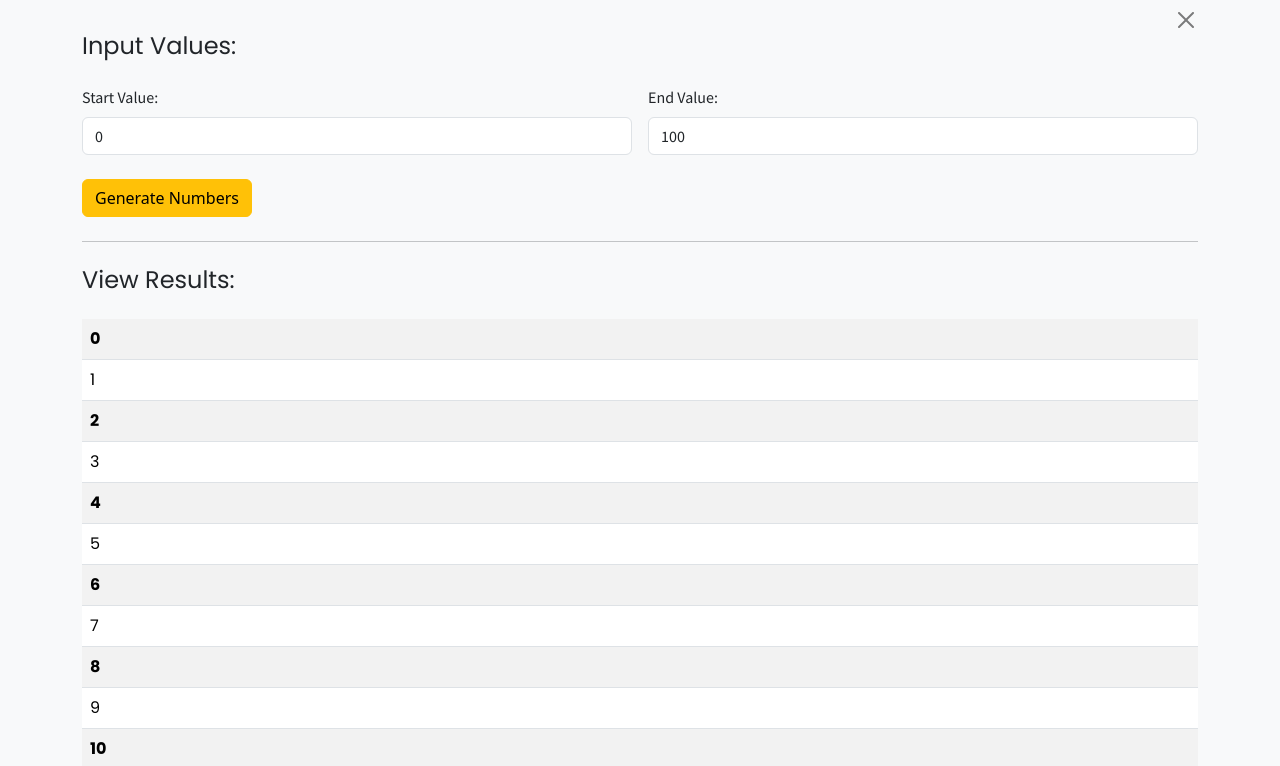
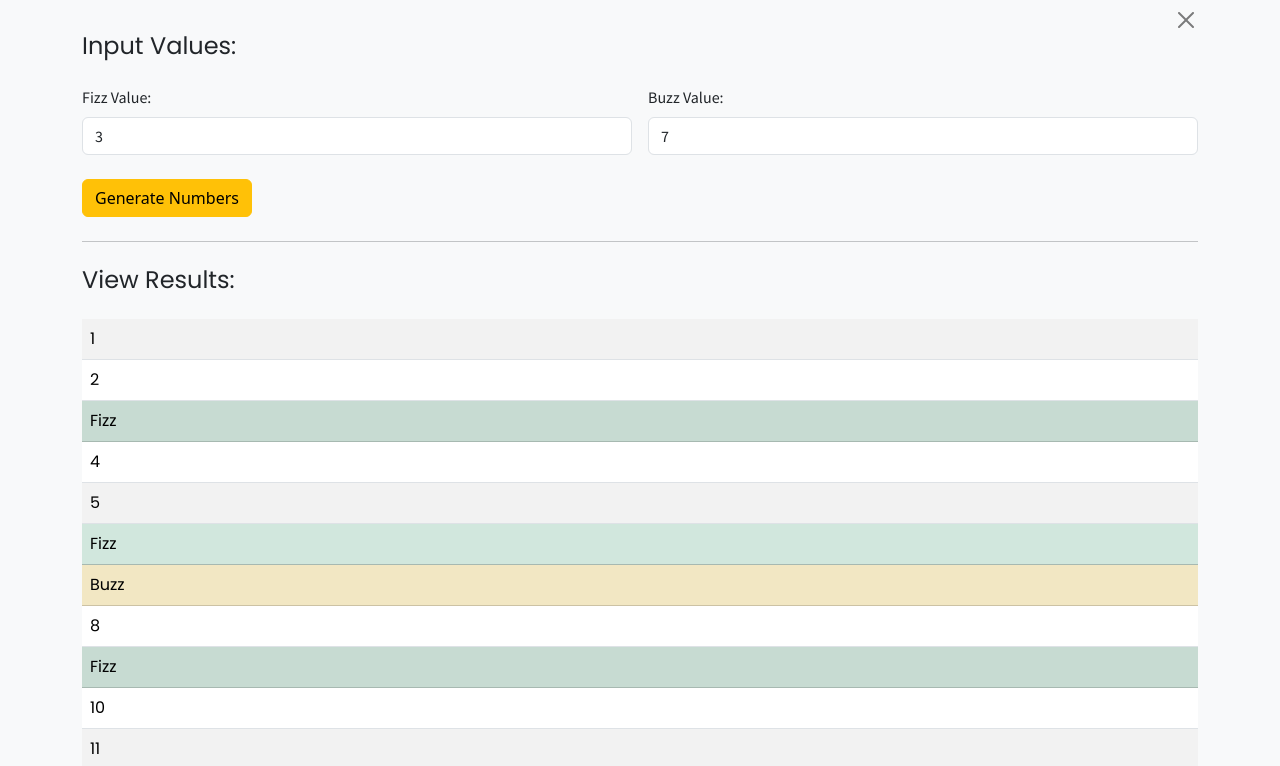
Before and after one commit to rsheppard-dev/fizzbuzz, a website built with Vite: page index.html in a window 1280 px wide. Both pictures are taken after a click on the button "Generate Numbers". Shown: the top 766 px of the page. Built offline with nearby package versions, Linux system fonts and the light colour scheme.

Commit message:
init commit

```diff
--- a/index.html
+++ b/index.html
@@ -3,7 +3,7 @@
 	<head>
 		<meta charset="UTF-8" />
 		<meta name="viewport" content="width=device-width, initial-scale=1.0" />
-		<title>Coding Challenge Template</title>
+		<title>FizzBuzz</title>
 
 		<!-- bootstrap -->
 		<link
@@ -32,31 +32,31 @@
 				></button>
 			</div>
 			<h3 class="h4 text-dark mb-4 font-primary">Input Values:</h3>
-			<div class="row g-3">
+			<form class="row g-3">
 				<div class="col-12 col-sm-6">
-					<label for="startValue" class="form-label font-secondary"
-						>Start Value:</label
+					<label for="fizzValue" class="form-label font-secondary"
+						>Fizz Value:</label
 					>
 					<input
 						type="number"
-						id="startValue"
-						name="startValue"
+						id="fizzValue"
+						name="fizzValue"
 						class="form-control"
 						aria-label="Start Value"
-						value="0"
+						value="3"
 					/>
 				</div>
 				<div class="col-12 col-sm-6">
-					<label for="endValue" class="form-label font-secondary"
-						>End Value:</label
+					<label for="buzzValue" class="form-label font-secondary"
+						>Buzz Value:</label
 					>
 					<input
 						type="number"
-						id="endValue"
-						name="endValue"
+						id="buzzValue"
+						name="buzzValue"
 						class="form-control"
 						aria-label="End Value"
-						value="100"
+						value="7"
 					/>
 				</div>
 				<div>
@@ -65,7 +65,7 @@
 					</button>
 				</div>
 				<div id="error" class="d-none text-bg-danger p-3 rounded"></div>
-			</div>
+			</form>
 
 			<hr />
 
--- a/src/main.ts
+++ b/src/main.ts
@@ -6,33 +6,37 @@ const getValues = (e: Event): void => {
 	e.preventDefault();
 
 	// get elements from html page
-	const startValueInput = document.getElementById(
-		'startValue'
+	const fizzValueInput = document.getElementById(
+		'fizzValue'
 	) as HTMLInputElement;
-	const endValueInput = document.getElementById('endValue') as HTMLInputElement;
+	const buzzValueInput = document.getElementById(
+		'buzzValue'
+	) as HTMLInputElement;
 
 	// get values from inputs and parse to integers
-	const startValue = parseInt(startValueInput.value);
-	const endValue = parseInt(endValueInput.value);
+	const fizzValue = parseInt(fizzValueInput.value);
+	const buzzValue = parseInt(buzzValueInput.value);
 
-	// check values entered by user are valid numbers
-	if (Number.isInteger(startValue) && Number.isInteger(endValue)) {
-		// call generateNumbers function with input values
-		const numbers = generateNumbers(startValue, endValue);
+	// check if values entered by user are invalid
+	if (!Number.isInteger(fizzValue) || !Number.isInteger(buzzValue)) {
+		// display error on page if invalid input
+		handleError('You can only enter numbers in the inputs above.');
+	} else {
+		// call generateNumbers function to generate numbers from 1 - 100
+		const numbers = generateNumbers(1, 100);
+
+		const fizzBuzzResult = fizzBuzz(numbers, fizzValue, buzzValue);
 
 		// call displayNumbers function
-		displayNumbers(numbers);
-	} else {
-		// display error on page if invalid input
-		handleError('You can only enter numbers in the inputs above.');
+		displayNumbers(fizzBuzzResult);
 	}
 };
 
-// function to generate numbers between startValue and endValue
+// function to generate numbers between two values
 const generateNumbers = (startValue: number, endValue: number): number[] => {
 	const numbers: number[] = [];
 
-	// loop through all numbers from startValue to endValue
+	// loop through all numbers from fizzValue to buzzValue
 	for (let i = startValue; i <= endValue; i++) {
 		// add current number to end of numbers array
 		numbers.push(i);
@@ -41,8 +45,36 @@ const generateNumbers = (startValue: number, endValue: number): number[] => {
 	return numbers;
 };
 
+// function to swap values for fizz/buzz/fizzbuzz
+const fizzBuzz = (
+	numbers: number[],
+	fizzValue: number,
+	buzzValue: number
+): (number | string)[] => {
+	const fizzBuzzResult: (number | string)[] = [];
+
+	// loop through numbers
+	for (let i = 0; i < numbers.length; i++) {
+		if (numbers[i] % fizzValue === 0 && numbers[i] % buzzValue === 0) {
+			// if current number is a multiple of both values replace with fizzbuzz
+			fizzBuzzResult[i] = 'FizzBuzz';
+		} else if (numbers[i] % fizzValue === 0) {
+			// if current number is only a multiple of first value replace with fizz
+			fizzBuzzResult[i] = 'Fizz';
+		} else if (numbers[i] % buzzValue === 0) {
+			// if current number is only a multiple of second value replace with buzz
+			fizzBuzzResult[i] = 'Buzz';
+		} else {
+			// if no match remain as number
+			fizzBuzzResult[i] = numbers[i];
+		}
+	}
+
+	return fizzBuzzResult;
+};
+
 // function to display number range
-const displayNumbers = (numbers: number[]): void => {
+const displayNumbers = (fizzBuzzResult: (number | string)[]): void => {
 	// get table body from html document
 	const tableBody = document.getElementById(
 		'results'
@@ -51,16 +83,23 @@ const displayNumbers = (numbers: number[]): void => {
 	let templateRows = '';
 
 	// loop through all the numbers
-	for (let i = 0; i < numbers.length; i++) {
-		const number = numbers[i];
+	for (let i = 0; i < fizzBuzzResult.length; i++) {
+		const value = fizzBuzzResult[i];
 
-		// check if current number is even or odd and assign correct class
-		const className = number % 2 === 0 ? 'even' : 'odd';
+		// set appropriate class to current result
+		const className =
+			value === 'FizzBuzz'
+				? 'table-primary'
+				: value === 'Fizz'
+				? 'table-success'
+				: value === 'Buzz'
+				? 'table-warning'
+				: '';
 
 		// update template rows
-		templateRows += `<tr><td class="${className}">${number}<td></tr>`;
+		templateRows += `<tr class="${className}"><td>${value}<td></tr>`;
 	}
-
+	console.log(fizzBuzzResult);
 	// update html in table body
 	tableBody.innerHTML = templateRows;
 };
--- a/src/style.css
+++ b/src/style.css
@@ -33,11 +33,3 @@ input,
 .bg-light {
 	background-color: var(--light);
 }
-
-.odd {
-	font-weight: 100;
-}
-
-.even {
-	font-weight: bold;
-}
```
Also changed, not shown: README.md.
